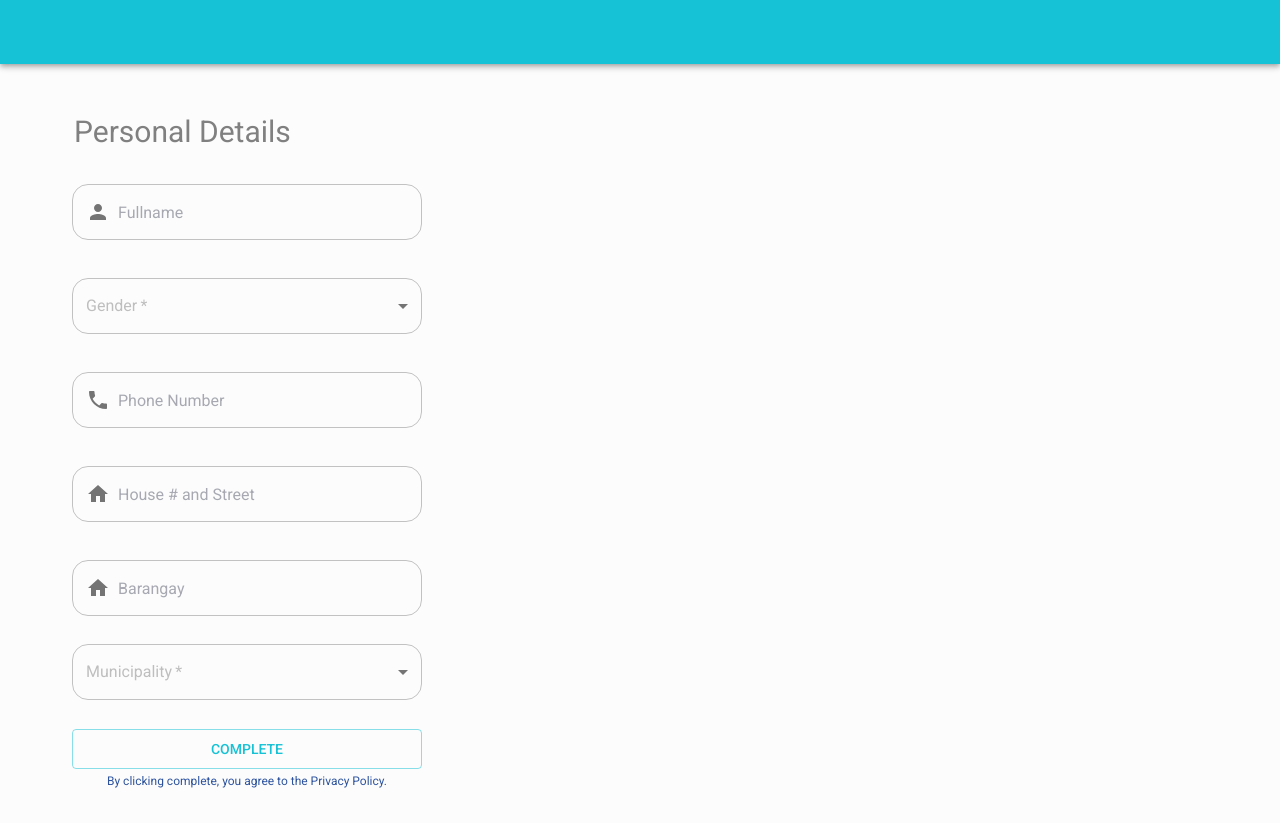
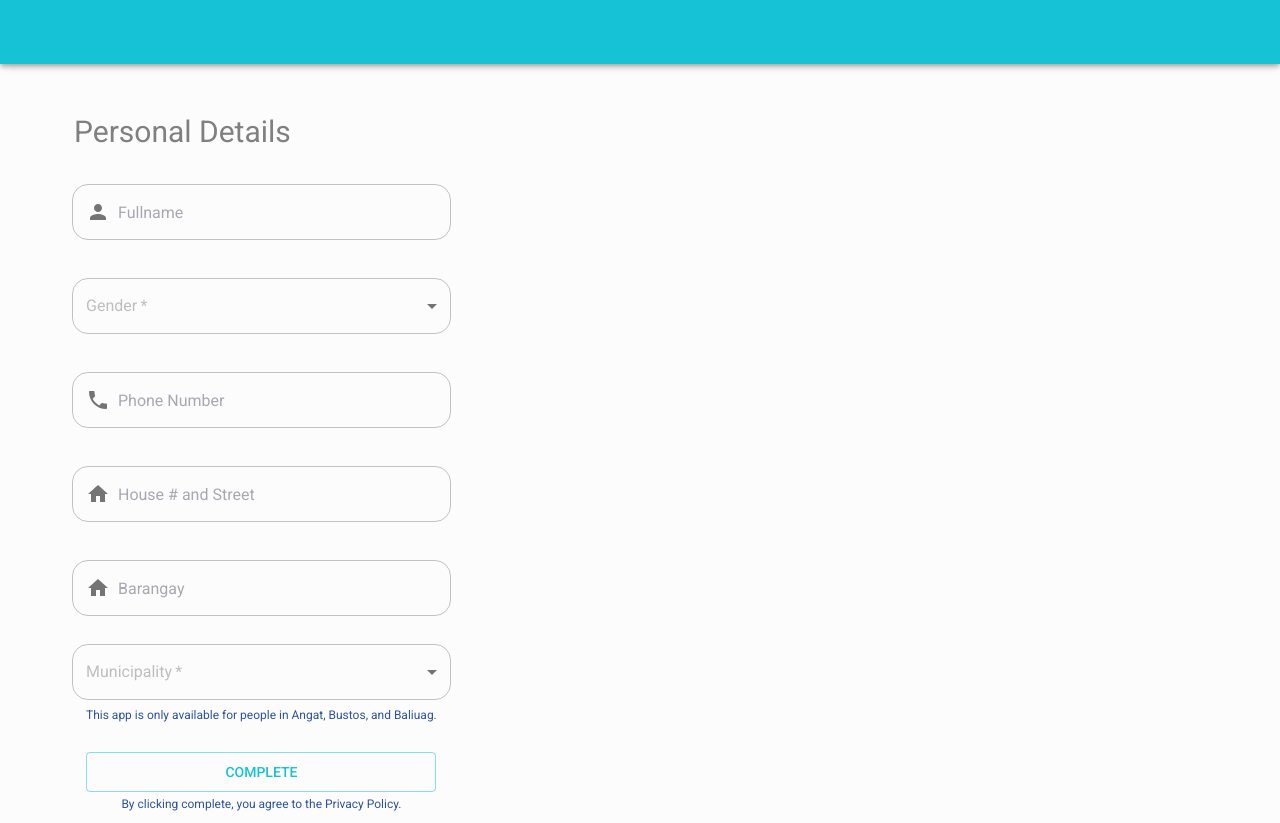
Before and after one commit to inn0ichi/expressmd-test, a React (Create React App) app: page /register in a window 1280 px wide. Before the commit the page ends 800 px from the top, so only its background shows below. Built offline with nearby package versions, Linux system fonts and the light colour scheme; what react-instantsearch-dom would draw is missing.

Commit message:
Update UserRegistration.js

```diff
--- a/src/pages/App/UserRegistration.js
+++ b/src/pages/App/UserRegistration.js
@@ -69,6 +69,8 @@ function UserRegistration() {
         ) {
 
             setField(true)
+        } else if (payload.municipality != "Angat" || payload.municipality != "Bustos" || payload.municipality != "Baliuag") {
+            alert("This app is only available for people on Angat, Bustos, and Baliuag");
         } else {
             firebase.auth().createUserWithEmailAndPassword(location.state.email, location.state.password)
                 .then((userCredential) => {
@@ -107,11 +109,9 @@ function UserRegistration() {
                     if (errorCode == "auth/email-already-in-use") {
                         alert("Email already exists.")
                     }
-
                     if (errorCode == "auth/invalid-password") {
                         alert("Password must be 6 characters or more.")
                     }
-
                 });
         }
     };
@@ -130,9 +130,9 @@ function UserRegistration() {
         },
         completeBtn: {
             width: "350px",
-            height:"40px",
-            borderRadius:"4px",
-            marginTop:"10px"
+            height: "40px",
+            borderRadius: "4px",
+            marginTop: "10px"
         },
         uploadBtn: {
             width: "80px",
@@ -295,18 +295,20 @@ function UserRegistration() {
                                 onChange={userInput("municipality")}
                                 value={payload.municipality}
                             >
+                                <MenuItem value={'Angat'}>Angat</MenuItem>
                                 <MenuItem value={'Bustos'}>Bustos</MenuItem>
                                 <MenuItem value={'Baliuag'}>Baliuag</MenuItem>
-                                <MenuItem value={'Angat'}>Angat</MenuItem>
                             </Select>
                             <FormHelperText sx={style.textHelp}>
                                 {field ? "Please fill out all of the fields" : ""}
                             </FormHelperText>
+                            <FormHelperText>This app is only available for people in Angat, Bustos, and Baliuag.</FormHelperText>
                         </FormControl>
                         <FormControl required sx={{ m: 1, minWidth: 120, display: "flex", alignItems: "center", justifyContent: "center" }}>
                             <Button onClick={() => completeProfile()} variant='outlined'
                                 sx={style.completeBtn}
                             >Complete</Button>
+
                             <FormHelperText>By clicking complete, you agree to the Privacy Policy.</FormHelperText>
                         </FormControl>
 
```
